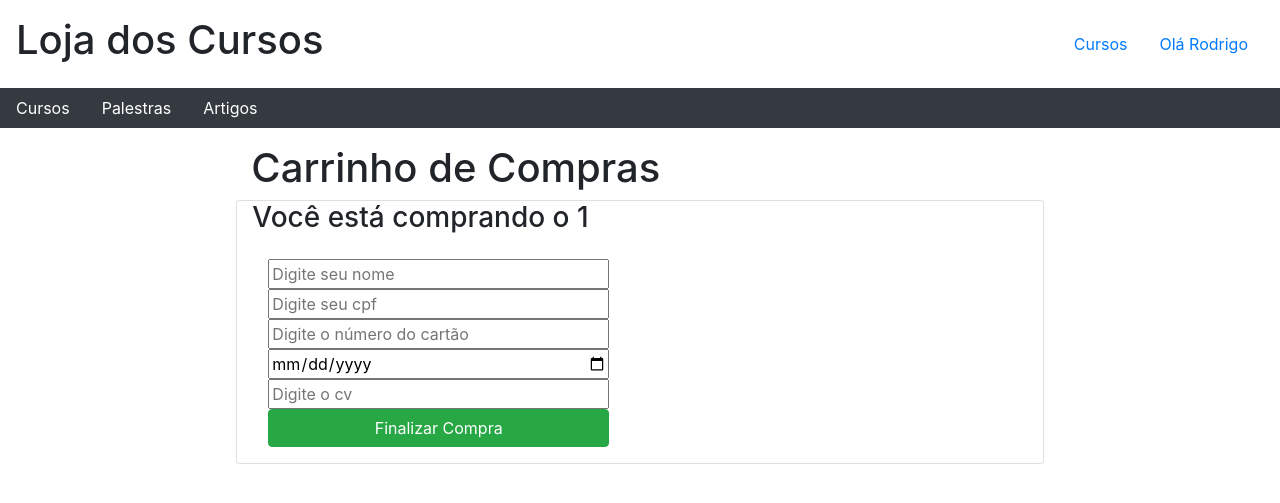
After one commit to roxreis/Loja-Cursos-PHP, a PHP site: page /carrinho.php?nomeProduto=1 in a window 1280 px wide. The commit adds this page. Shown: the top 503 px of the page. Run offline with PHP 8.4, Linux system fonts and the light colour scheme.

Commit message:
criado paginas sucesso e carrinho

```diff
--- /dev/null
+++ b/carrinho.php
@@ -0,0 +1,110 @@
+<?php
+
+$nomeSistema ="Loja dos Cursos";
+$usuario = ["nome"=>"Rodrigo"];
+$produtos= [
+      ["nome"=>"Curso Hardware","preco"=>"R$"." ". 500.00,"duracao"=>"3 meses", "img"=>"img/hardware.jpg"],
+      ["nome"=>"Curso Redes","preco"=>"R$"." ". 300.00,"duracao"=>"3 meses", "img"=>"img/javascript.jpg"],
+      ["nome"=>"Curso Javascript","preco"=>"R$"." ". 600.00,"duracao"=>"3 meses", "img"=>"img/redes.jpg"],
+];
+
+$categorias = ["Cursos" , "Palestras" , "Artigos"];
+
+ ?>
+
+
+
+<!DOCTYPE html>
+<html lang="en">
+<head>
+<meta charset="UTF-8">
+<meta name="viewport" content="width=device-width, initial-scale=1.0">
+<meta http-equiv="X-UA-Compatible" content="ie=edge">
+<link rel="stylesheet" href="https://stackpath.bootstrapcdn.com/bootstrap/4.3.1/css/bootstrap.min.css" integrity="sha384-ggOyR0iXCbMQv3Xipma34MD+dH/1fQ784/j6cY/iJTQUOhcWr7x9JvoRxT2MZw1T" crossorigin="anonymous">
+<title>Loja Virtual</title>
+</head>
+<body>
+
+<header class="container-fluid d-flex justify-content-between align-items-center p-3 ">
+    <h1 id="logo"><?php echo $nomeSistema; ?></h1>
+
+    <ul class="nav">
+        <?php if(isset($usuario) && $usuario != "") {?>
+            <li class="nav-item">
+            <a class="nav-link" href="#">Cursos</a>
+            </li>
+            <li class="nav-item">
+            <a class="nav-link" href="#"><?php echo "Olá"." ".$usuario["nome"]; ?></a>
+            </li>
+        <?php }else { ?>
+
+            <li class="nav-item">
+                <a class="nav-link" href="#">Cadastro</a>
+            </li>
+            <li class="nav-item">
+                <a class="nav-link" href="#">Login</a>
+            </li>
+            <li class="nav-item">
+                <a class="nav-link" href="#">Cursos</a>
+            </li>
+                <?php } ?>
+    </ul>
+
+</header>
+
+
+
+<main>
+
+    <nav class="nav-bar bg-dark" >
+        <ul class= "nav">
+            <?php if(isset($categorias) && $categorias != []) { ?>
+                <?php foreach($categorias as $categoria) { ?>
+                <li class="nav-item">
+                    <a class="nav-link text-white" href="#"><?php echo $categoria; ?></a>
+                </li>
+
+
+                <?php } ?>
+            <?php } ?>
+    </nav>
+
+    <section class= "container d-flex justify-content-center p-3">
+        <div class="row">
+             <div class="col-12">
+                <h1>Carrinho de Compras</h1>
+             </div>
+             <div class="col-12">
+                <div class="row card">
+                    <div class="col-12">
+                        <h3>Você está comprando o <?php echo $_GET['nomeProduto']; ?> </h3>
+                    </div>
+                    <div class="col-lg-6 col-md-6">
+                        <form class= "d-flex flex-column p-3" method="post" action="sucesso.php">
+                            <input type="text" name="nomeCompleto" placeholder="Digite seu nome">
+                            <input type="text" name="cpf" placeholder="Digite seu cpf">
+                            <input type="number" name="cartao" placeholder="Digite o número do cartão">
+                            <input type="date" name="validadeCartao" placeholder="Digita data validade">
+                            <input type="password" name="codigoSeguranca" placeholder="Digite o cv">
+                            <button class="btn btn-success" type="submit">Finalizar Compra</button>
+                        </form>
+                    </div>
+                </div>
+
+             </div>
+        </div>
+    </section>
+
+
+</main>
+
+
+
+
+
+
+
+
+
+</body>
+</html>
--- a/css/styles.css
+++ b/css/styles.css
@@ -1,3 +1,7 @@
 .card{
     justify-content: center;
 }
+
+.nav-item{
+    list-style-type: none;
+}
--- /dev/null
+++ b/sucesso.php
@@ -0,0 +1,5 @@
+<?php
+
+    $nomeUsuario = $_POST['nomeCompleto'];
+
+    echo "<h1> Olá $nomeUsuario, sua compra foi realizada com sucesso :)! </h1>";
```
Also changed, not shown: index.php (+14 -19 lines), img/hardware.jpg (renamed from hardware.jpg), img/javascript.jpg (renamed from javascript.jpg), img/redes.jpg (renamed from redes.jpg).
